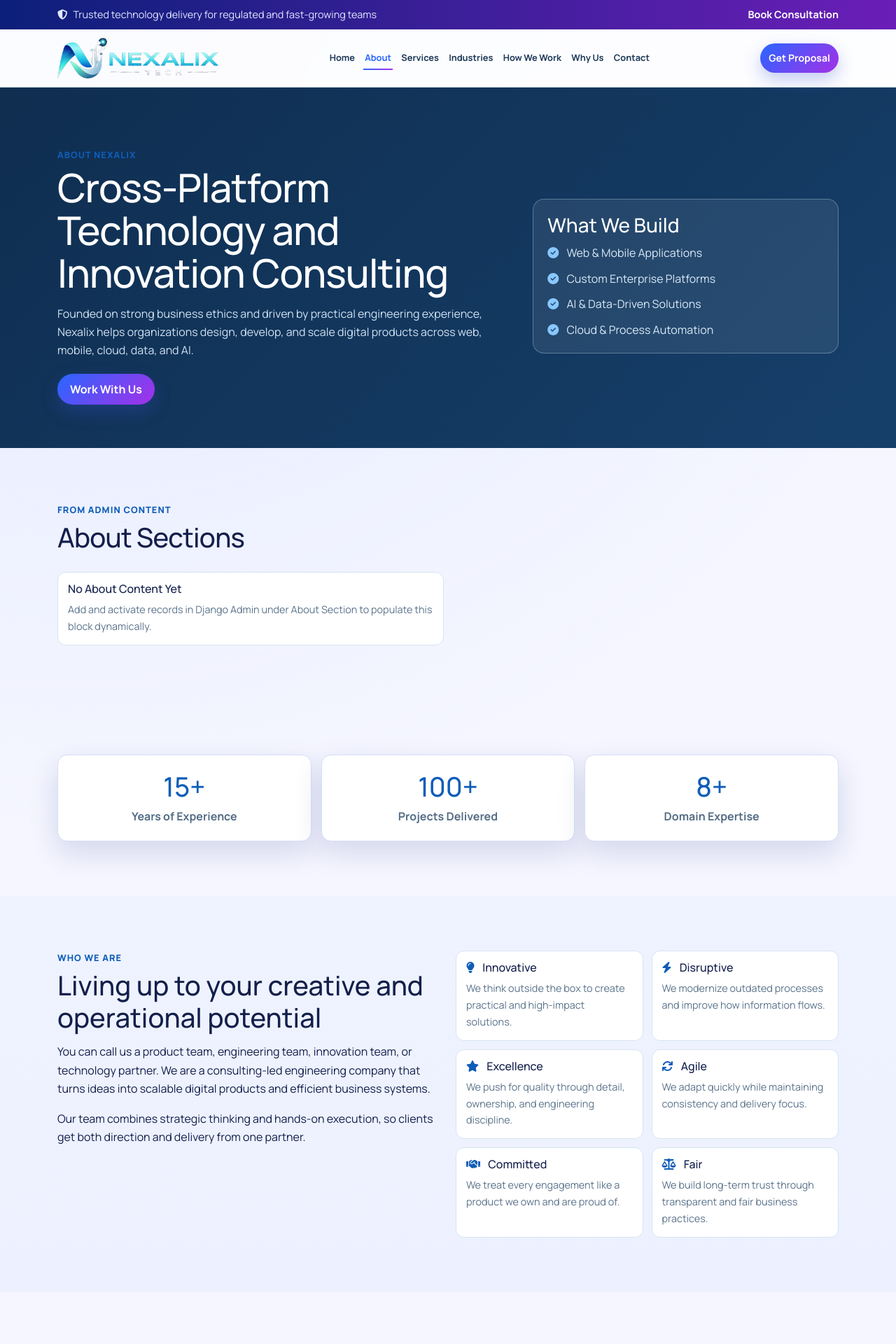
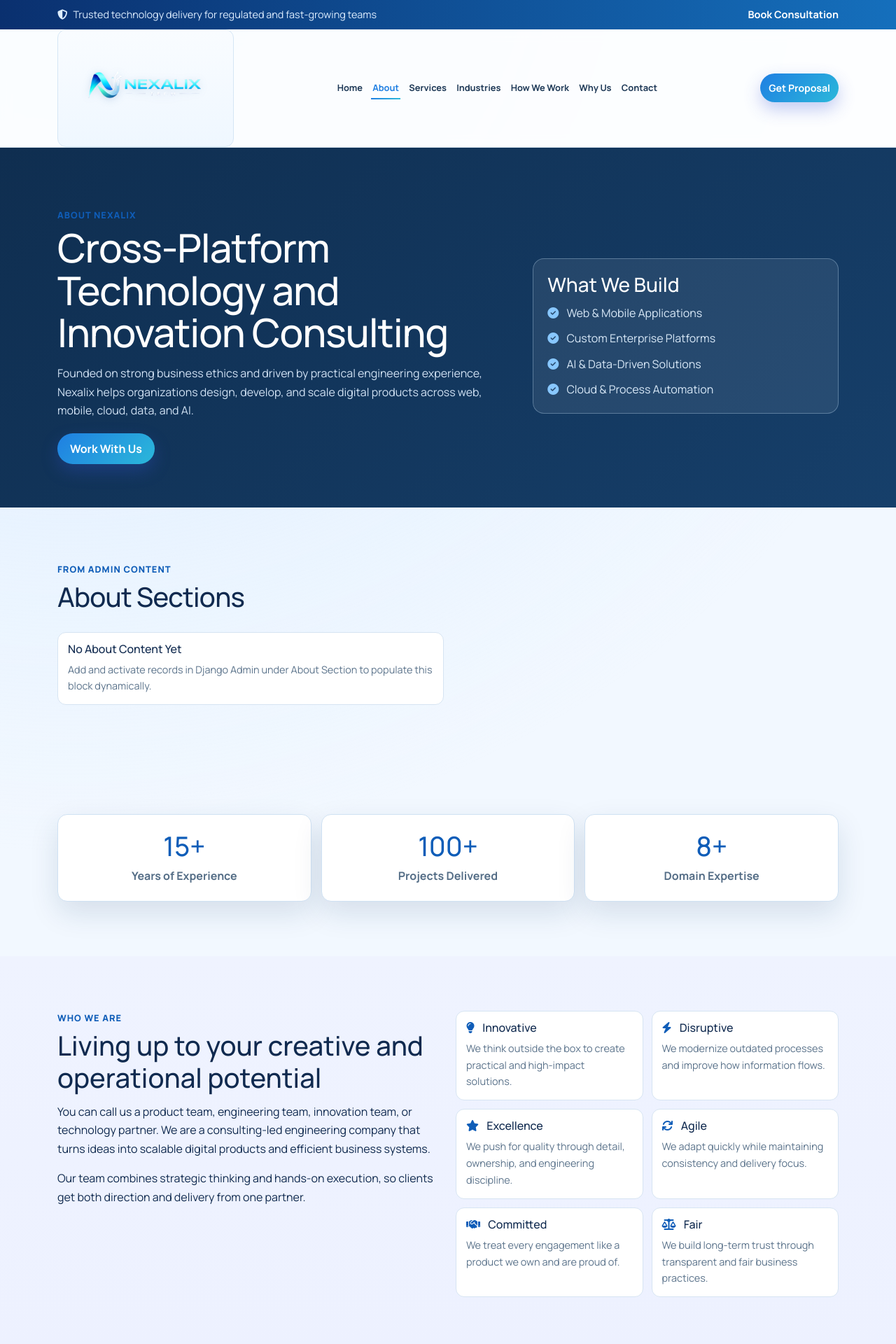
Before and after one commit to DengAchiek/nexalix, a Django app: page /about/ in a window 1280 px wide; the page is wider, and only the part inside the window is pictured. Shown: the top 1920 px of that part at 70% size. Run offline with Django 5.2, Linux system fonts and the light colour scheme; data that the repository does not hold is empty.

Commit message:
Restore displayed logo and retune theme to blue-cyan brand palette

```diff
--- a/nexalix_app/static/css/style.css
+++ b/nexalix_app/static/css/style.css
@@ -1,15 +1,15 @@
 :root {
-    --nx-bg: #f5f6ff;
-    --nx-bg-deep: #101a66;
+    --nx-bg: #f2f8ff;
+    --nx-bg-deep: #0b2b6f;
     --nx-surface: #ffffff;
-    --nx-surface-alt: #eef2ff;
-    --nx-text: #131f4b;
-    --nx-text-soft: #5f6795;
-    --nx-primary: #2966ff;
-    --nx-primary-dark: #1f43cb;
-    --nx-accent: #a530e8;
-    --nx-border: #d5def8;
-    --nx-shadow: 0 16px 40px rgba(29, 34, 119, 0.15);
+    --nx-surface-alt: #edf6ff;
+    --nx-text: #102a4f;
+    --nx-text-soft: #577491;
+    --nx-primary: #1f7fe2;
+    --nx-primary-dark: #1555aa;
+    --nx-accent: #2bb8da;
+    --nx-border: #cfe1f3;
+    --nx-shadow: 0 16px 40px rgba(16, 52, 95, 0.13);
     --nx-radius: 16px;
 }
 
@@ -24,7 +24,7 @@ html, body {
 
 body {
     font-family: "Manrope", "Segoe UI", sans-serif;
-    background: radial-gradient(circle at 8% -5%, #e0e7ff 0, transparent 40%), var(--nx-bg);
+    background: radial-gradient(circle at 8% -5%, #d7ebff 0, transparent 40%), var(--nx-bg);
     color: var(--nx-text);
     line-height: 1.65;
 }
@@ -48,8 +48,8 @@ a {
 }
 
 .topbar {
-    background: linear-gradient(90deg, #0c1f7a, #6a1eb7);
-    color: #e2e8ff;
+    background: linear-gradient(90deg, #0a306f, #156fbc);
+    color: #deeeff;
     font-size: 0.9rem;
 }
 
@@ -84,7 +84,7 @@ a {
 }
 
 .site-header.scrolled {
-    box-shadow: 0 8px 20px rgba(24, 39, 112, 0.14);
+    box-shadow: 0 8px 20px rgba(17, 53, 97, 0.14);
     background: rgba(255, 255, 255, 0.96);
 }
 
@@ -98,16 +98,21 @@ a {
 .brand {
     display: inline-flex;
     align-items: center;
-    color: #1a2a82;
+    color: #124681;
     flex: 0 0 auto;
+    padding: 6px 10px;
+    border: 1px solid #d5e6f5;
+    border-radius: 12px;
+    background: linear-gradient(180deg, #f9fcff, #eff7ff);
 }
 
 .brand img {
-    width: clamp(170px, 18vw, 300px);
+    width: clamp(175px, 18vw, 280px);
     height: auto;
     border-radius: 0;
     object-fit: contain;
     display: block;
+    filter: saturate(1.2) contrast(1.12) drop-shadow(0 2px 6px rgba(21, 79, 149, 0.18));
 }
 
 .nav-links {
--- a/nexalix_app/templates/base.html
+++ b/nexalix_app/templates/base.html
@@ -14,7 +14,7 @@
 
     <link href="https://cdn.jsdelivr.net/npm/bootstrap@5.3.0/dist/css/bootstrap.min.css" rel="stylesheet">
     <link rel="stylesheet" href="https://cdnjs.cloudflare.com/ajax/libs/font-awesome/6.4.0/css/all.min.css">
-    <link rel="stylesheet" href="{% static 'css/style.css' %}?v=20260304d">
+    <link rel="stylesheet" href="{% static 'css/style.css' %}?v=20260304f">
     <style>{% include "style_inline.css" %}</style>
 
     <title>{% block title %}Nexalix Technologies{% endblock %}</title>
@@ -33,7 +33,7 @@
     <header class="site-header" id="siteHeader">
         <div class="container header-row">
             <a href="{% url 'home' %}" class="brand" aria-label="Nexalix home">
-                <img src="{% static 'images/nexalix-logo-20260304.png' %}" alt="Nexalix logo" class="brand-logo">
+                <img src="{% static 'images/img.png' %}?v=20260304f" alt="Nexalix logo" class="brand-logo">
             </a>
 
             <nav class="nav-links" aria-label="Primary navigation">
--- a/nexalix_app/templates/style_inline.css
+++ b/nexalix_app/templates/style_inline.css
@@ -1,15 +1,15 @@
 :root {
-    --nx-bg: #f5f6ff;
-    --nx-bg-deep: #101a66;
+    --nx-bg: #f2f8ff;
+    --nx-bg-deep: #0b2b6f;
     --nx-surface: #ffffff;
-    --nx-surface-alt: #eef2ff;
-    --nx-text: #131f4b;
-    --nx-text-soft: #5f6795;
-    --nx-primary: #2966ff;
-    --nx-primary-dark: #1f43cb;
-    --nx-accent: #a530e8;
-    --nx-border: #d5def8;
-    --nx-shadow: 0 16px 40px rgba(29, 34, 119, 0.15);
+    --nx-surface-alt: #edf6ff;
+    --nx-text: #102a4f;
+    --nx-text-soft: #577491;
+    --nx-primary: #1f7fe2;
+    --nx-primary-dark: #1555aa;
+    --nx-accent: #2bb8da;
+    --nx-border: #cfe1f3;
+    --nx-shadow: 0 16px 40px rgba(16, 52, 95, 0.13);
     --nx-radius: 16px;
 }
 
@@ -24,7 +24,7 @@ html, body {
 
 body {
     font-family: "Manrope", "Segoe UI", sans-serif;
-    background: radial-gradient(circle at 8% -5%, #e0e7ff 0, transparent 40%), var(--nx-bg);
+    background: radial-gradient(circle at 8% -5%, #d7ebff 0, transparent 40%), var(--nx-bg);
     color: var(--nx-text);
     line-height: 1.65;
 }
@@ -48,8 +48,8 @@ a {
 }
 
 .topbar {
-    background: linear-gradient(90deg, #0c1f7a, #6a1eb7);
-    color: #e2e8ff;
+    background: linear-gradient(90deg, #0a306f, #156fbc);
+    color: #deeeff;
     font-size: 0.9rem;
 }
 
@@ -84,7 +84,7 @@ a {
 }
 
 .site-header.scrolled {
-    box-shadow: 0 8px 20px rgba(24, 39, 112, 0.14);
+    box-shadow: 0 8px 20px rgba(17, 53, 97, 0.14);
     background: rgba(255, 255, 255, 0.96);
 }
 
@@ -98,16 +98,21 @@ a {
 .brand {
     display: inline-flex;
     align-items: center;
-    color: #1a2a82;
+    color: #124681;
     flex: 0 0 auto;
+    padding: 6px 10px;
+    border: 1px solid #d5e6f5;
+    border-radius: 12px;
+    background: linear-gradient(180deg, #f9fcff, #eff7ff);
 }
 
 .brand img {
-    width: clamp(170px, 18vw, 300px);
+    width: clamp(175px, 18vw, 280px);
     height: auto;
     border-radius: 0;
     object-fit: contain;
     display: block;
+    filter: saturate(1.2) contrast(1.12) drop-shadow(0 2px 6px rgba(21, 79, 149, 0.18));
 }
 
 .nav-links {
```
